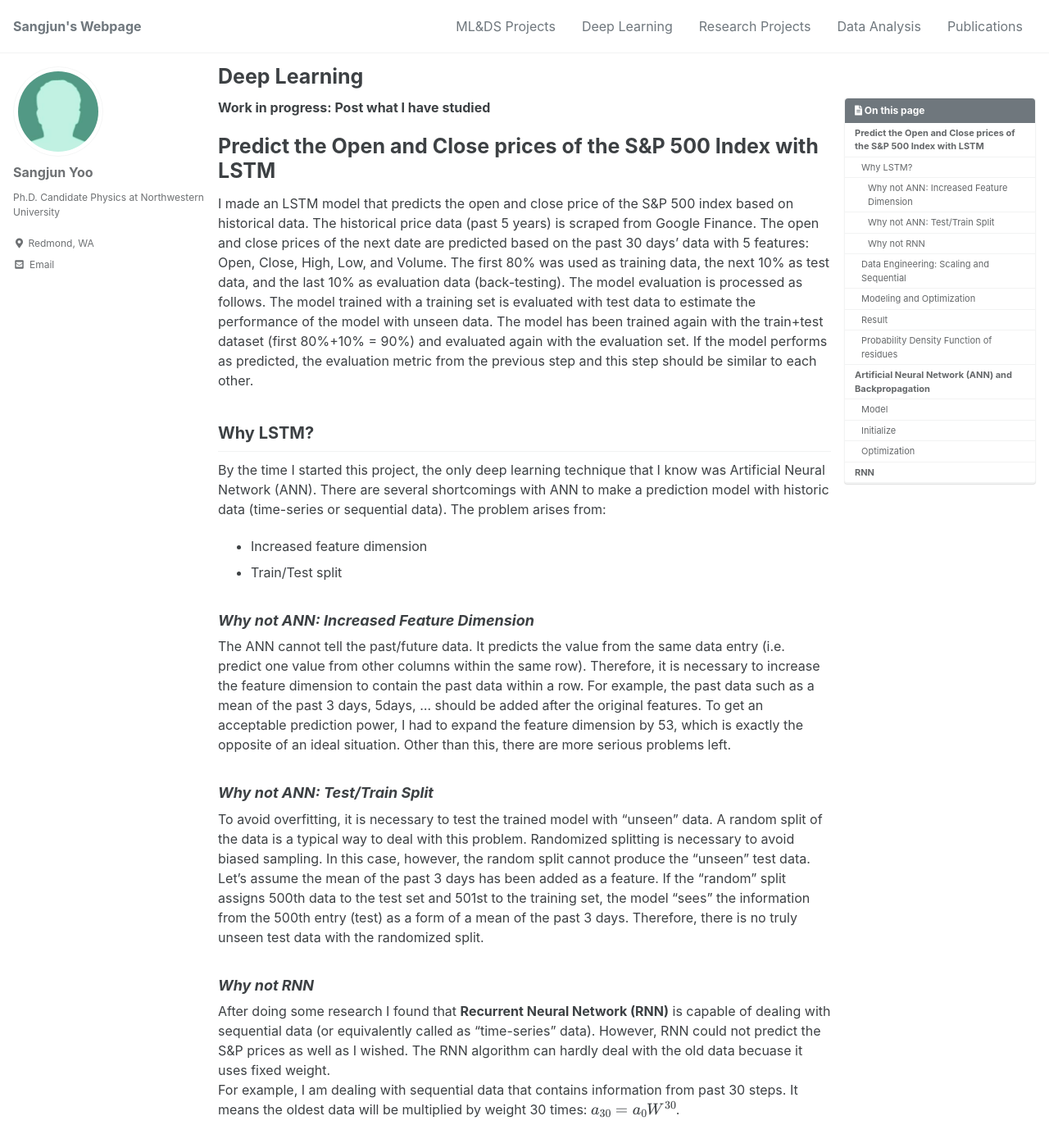
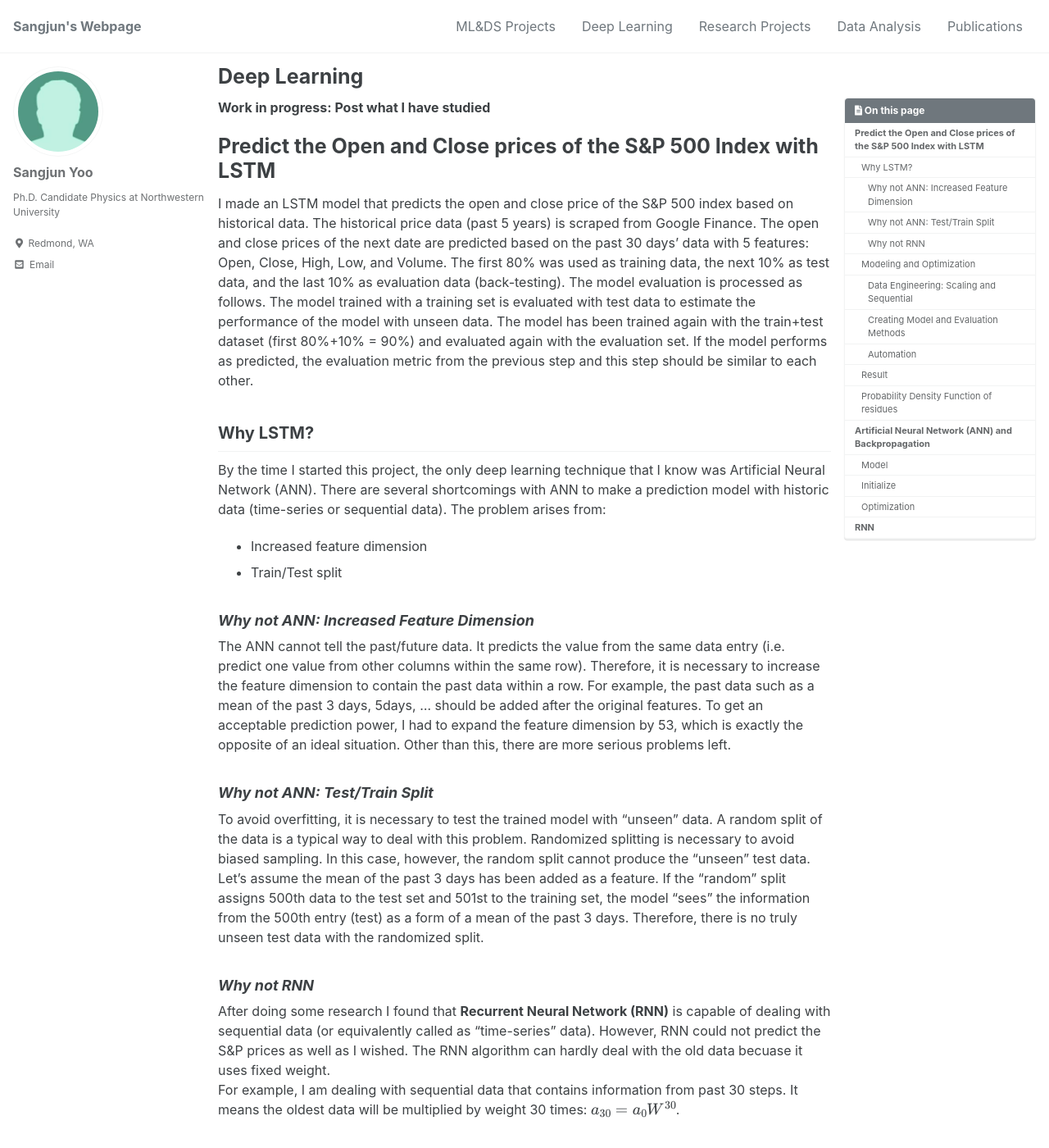
Before and after one commit to sangjunyoo-phd/sangjunyoo-phd.github.io, a Jekyll site: the page built from _pages/deeplearning.md, in a window 1280 px wide and 1400 px high. Shown: the whole window at 82% size. Built offline with Jekyll 4.4.1, drawn with Linux system fonts in a browser that asks for light colours; cached includes are drawn as plain includes; some of the changed text lies outside the part shown.

Commit message:
Update deeplearning.md

````diff
--- a/_pages/deeplearning.md
+++ b/_pages/deeplearning.md
@@ -24,7 +24,9 @@ To avoid overfitting, it is necessary to test the trained model with "unseen" da
 After doing some research I found that __Recurrent Neural Network (RNN)__ is capable of dealing with sequential data (or equivalently called as "time-series" data). However, RNN could not predict the S&P prices as well as I wished. The RNN algorithm can hardly deal with the old data becuase it uses fixed weight. <br/>
 For example, I am dealing with sequential data that contains information from past 30 steps. It means the oldest data will be multiplied by weight 30 times: \\(a_{30} = a_{0} W^{30}\\).
 
-## Data Engineering: Scaling and Sequential
+## Modeling and Optimization
+
+### Data Engineering: Scaling and Sequential
 To feed data to the LSTM cells, the data should be converted to the "sequential" form. Define a function that takes data, features of interest, and number of timesteps and return the sequential format of the input data.
 
 ```ruby
@@ -46,9 +48,9 @@ def make_sequential_data(X,features,num_timesteps=30):
     return np.array(data), np.array(y)
 ```
 
+### Creating Model and Evaluation Methods
 The training data has been scaled using MinMaxScaler() in SciKit-Learn library. I choose MinMaxScaler (scale numbers between 0 and 1) over StandardScaler because the price value itself looks more relevant to the prediction than the Z-score (StandardScaler). All data entry has been scaled with the same scaler object that used to transform the training data. This is to avoid information leakage from the test or evaluation set.
 
-## Modeling and Optimization
 The following libraries are used to make, optimize, and evaluate the LSTM model. For optimization, I make LSTM model with 32, 64, and 128 cells and choose the best. Learning curve and Root Mean Square Error are reported to choose a right model. I also plotted the __probability density function of residue of the prediction (real-prediction)__ to visuallize the model prediction performance. Ideally, the pdf should look like a gaussian peak centered at 0 with small standard deviation.
 
 * __Import Libraries__
@@ -127,6 +129,7 @@ def model_evaluation(model, scaled_X_test, scaled_y_test, scaler2, num_cells):
     plt.legend()
 ```
 
+### Automation
 The functions defined above are used to automate the creation, optimization, and evaluation of LSTM models with 32, 64, and 128 LSTM cells.
 
 * __Automation__
````
